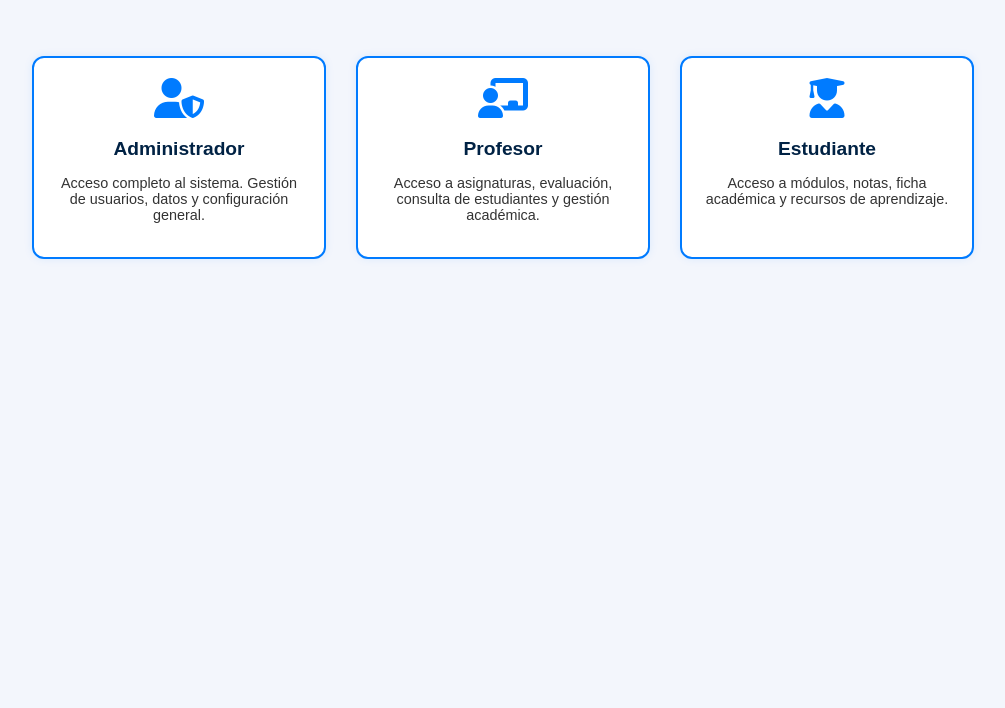
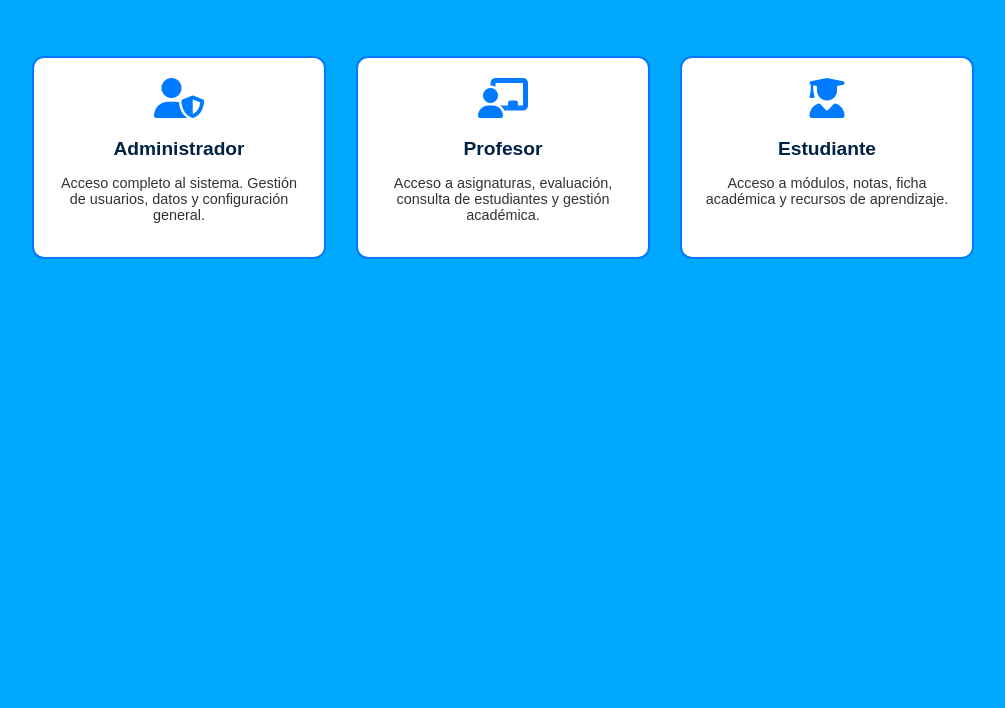
Before and after one commit to JoseZabala399/Portal-UNA, a plain HTML site: page NivelesAcceso.html in a window 1280 px wide. Shown: the part 92-800 px from the top of the page, without its empty margins (137-1142 px from the left). Drawn offline with Linux system fonts and the light colour scheme.

Commit message:
Add files via upload

```diff
--- a/NivelesAcceso.html
+++ b/NivelesAcceso.html
@@ -8,7 +8,7 @@
     body {
       font-family: Arial, sans-serif;
       margin: 0;
-      background-color: #f3f6fc;
+      background-color:  #00aaff;
       text-align: center;
       color: #002244;
     }
```
